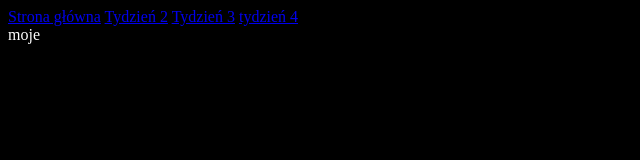
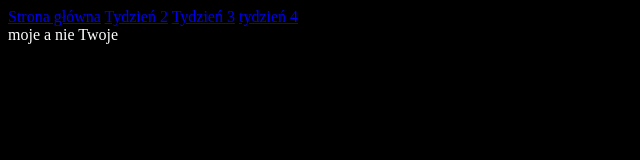
Before and after one commit to RafalG-dev/WTF, a plain HTML site: page index.html in a window 1280 px wide. Shown: the full height of the page, 0-640 px from the left. Drawn offline with Linux system fonts and the light colour scheme.

Commit message:
Zmiana "testowa" zakomitowana z poziomu VSC

```diff
--- a/index.html
+++ b/index.html
@@ -22,7 +22,7 @@
     <main>
 
 
-        moje
+        moje a nie Twoje
 
 
 
```
